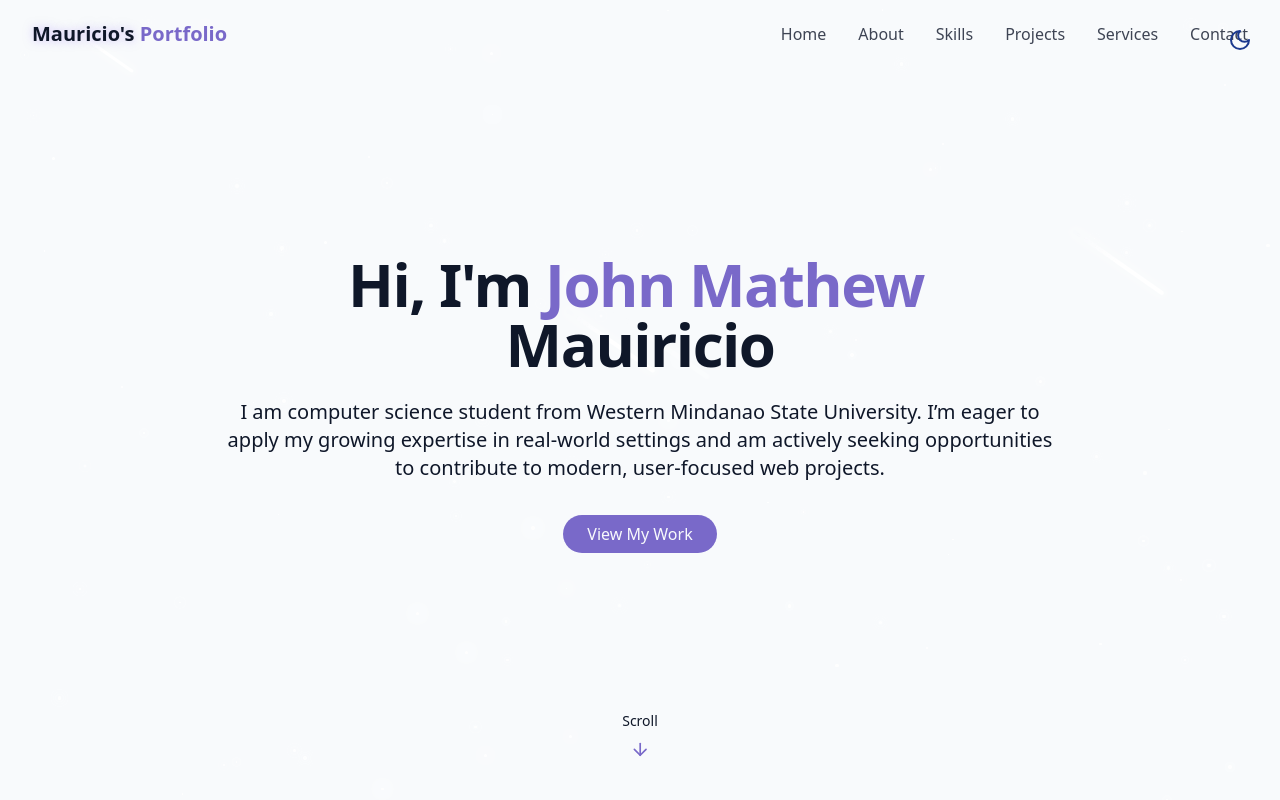
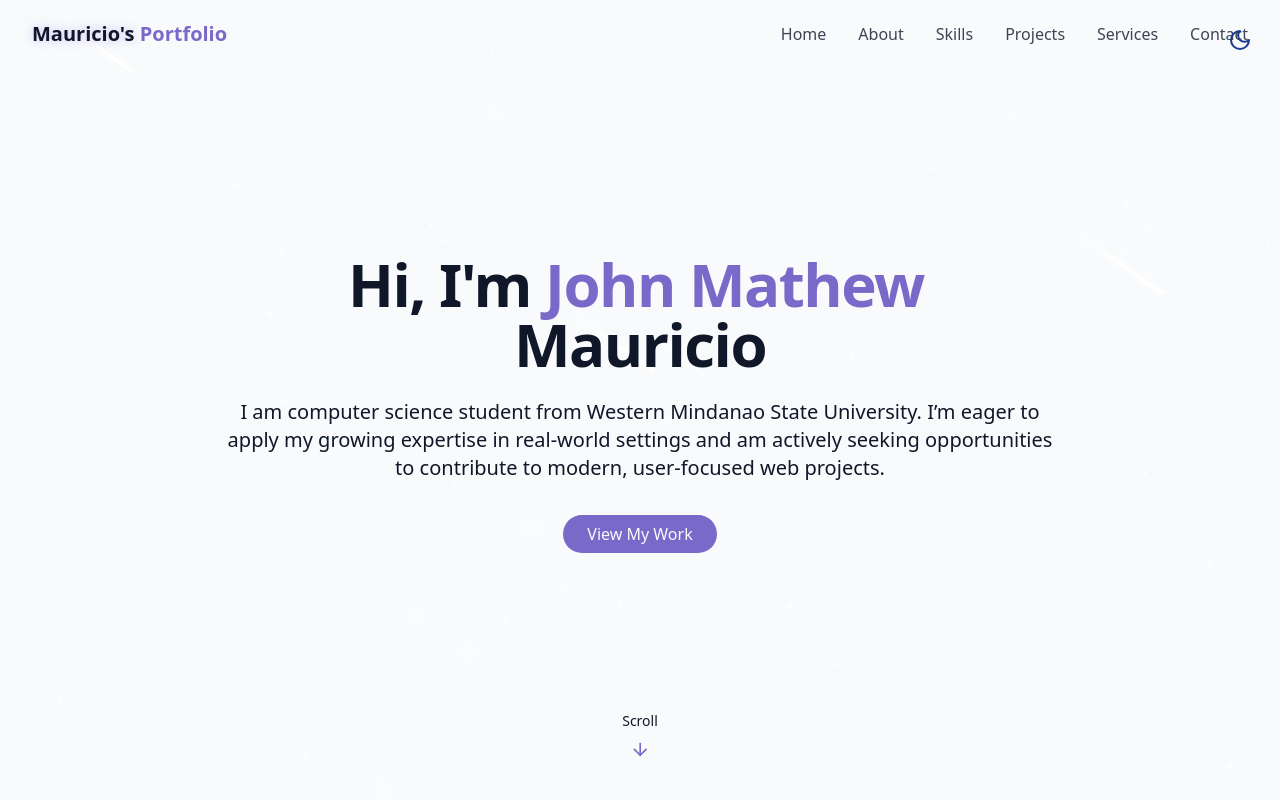
Before and after one commit to Matchewmau/MyPortfolio-React, a React (Vite) app: page / in a window 1280 px wide. Shown: the top 800 px of the page. Built offline with nearby package versions, Linux system fonts and the light colour scheme.

Commit message:
fixed spelling mistake

```diff
--- a/src/components/HeroSection.jsx
+++ b/src/components/HeroSection.jsx
@@ -16,7 +16,7 @@ export const HeroSection = () => {
             </span>
             <span className="text-gradient ml-2 opacity-0 animate-fade-in-delay-2">
               {" "}
-              Mauiricio
+              Mauricio
             </span>
           </h1>
 
```
